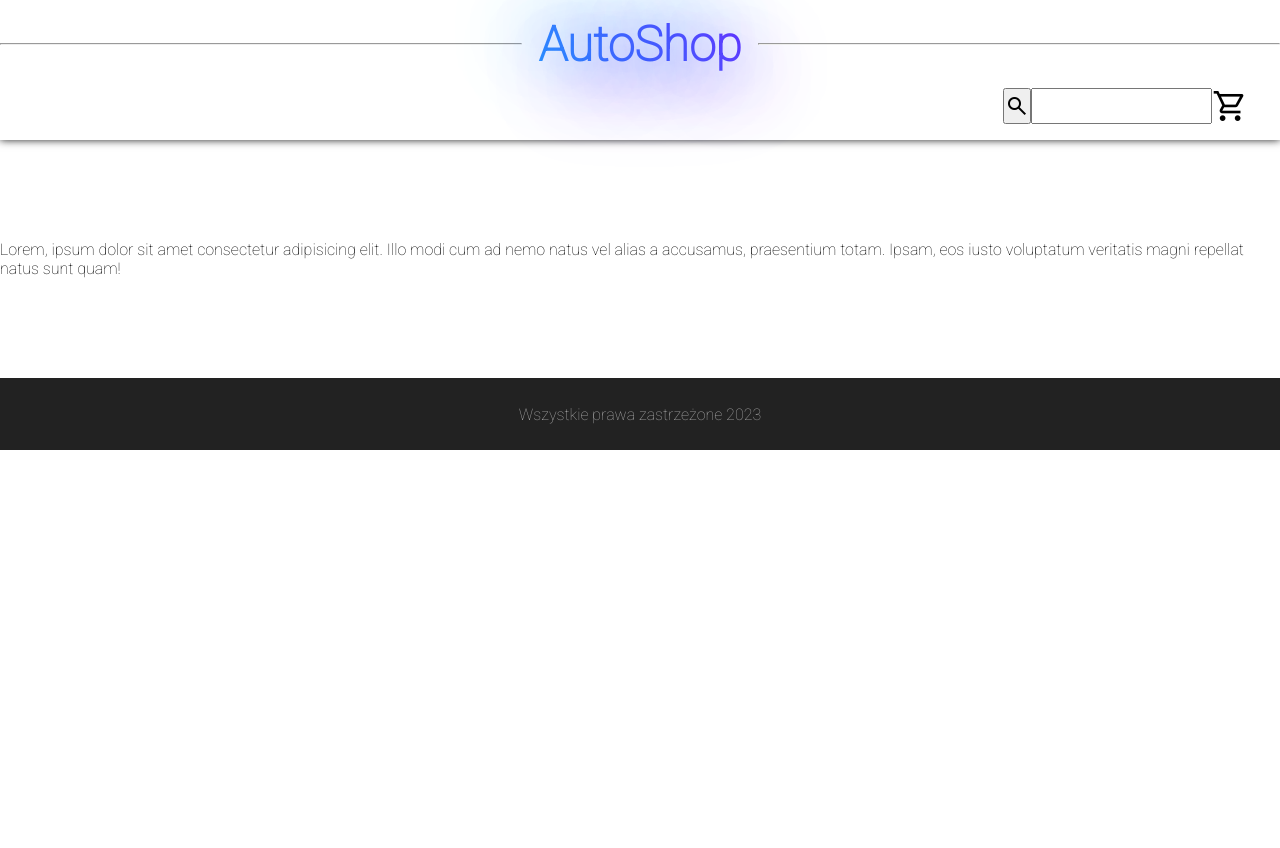
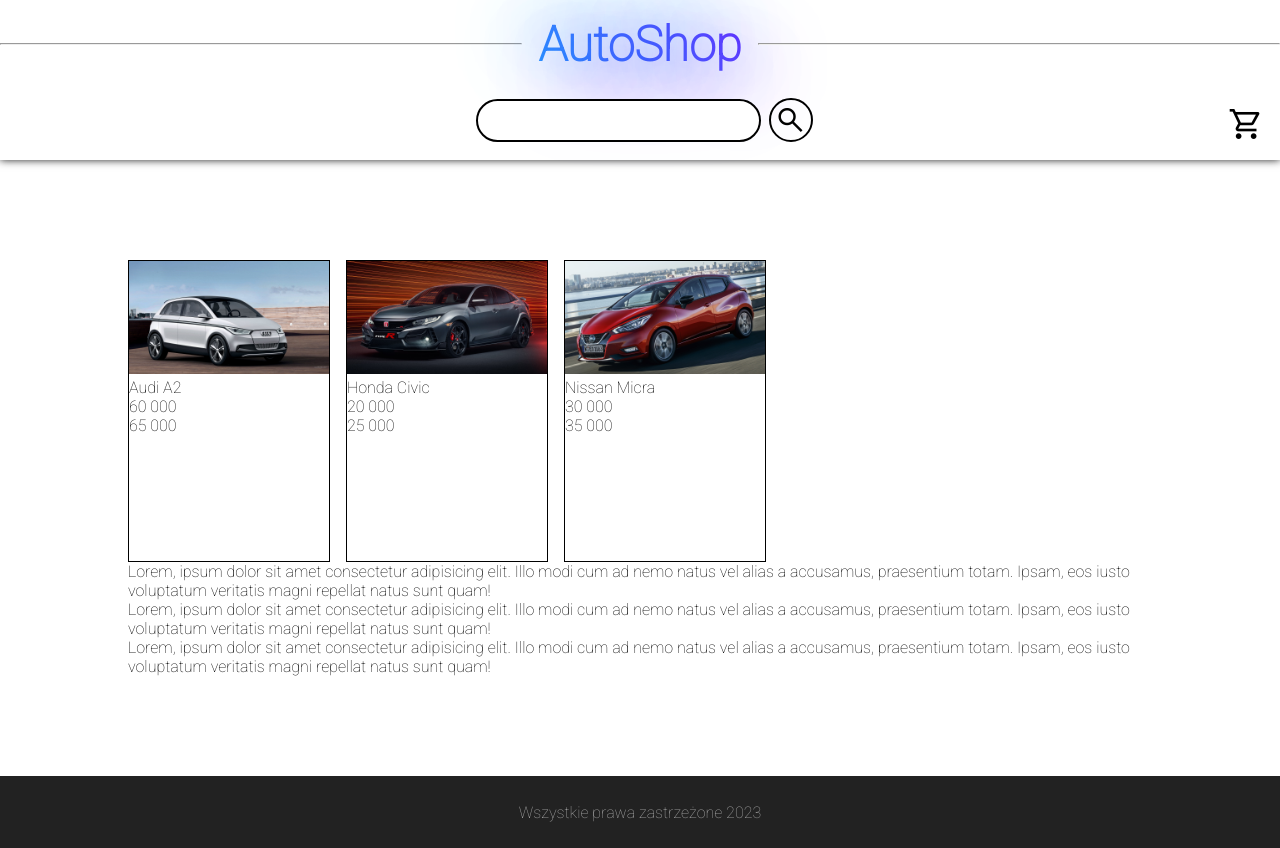
Before and after one commit to Thestroyer/AutoShop, a PHP site: page / in a window 1280 px wide. Before the commit the page ends 450 px from the top, so only its background shows below. Run offline with PHP 8.4, Linux system fonts and the light colour scheme.

Commit message:
Aktualizacja AS2

```diff
--- a/AS2/index.php
+++ b/AS2/index.php
@@ -27,8 +27,41 @@
 <body>
     <?php headerBanner(); ?>
 
+
+
     <main>
-        <p>Lorem, ipsum dolor sit amet consectetur adipisicing elit. Illo modi cum ad nemo natus vel alias a accusamus, praesentium totam. Ipsam, eos iusto voluptatum veritatis magni repellat natus sunt quam!</p>
+        <section class="promocje">
+            <div class="card">
+                <div class="card-image"><img src="images/a2.jpg" alt="" srcset=""></div>
+                <div class="card-title">Audi A2</div>
+                <div class="card-price">60 000</div>
+                <div class="card-price-old">65 000</div>
+            </div>
+            <div class="card">
+                <div class="card-image"><img src="images/civic.jpg" alt="" srcset=""></div>
+                <div class="card-title">Honda Civic</div>
+                <div class="card-price">20 000</div>
+                <div class="card-price-old">25 000</div>
+            </div>
+            <div class="card">
+                <div class="card-image"><img src="images/micra.jpg" alt="" srcset=""></div>
+                <div class="card-title">Nissan Micra</div>
+                <div class="card-price">30 000</div>
+                <div class="card-price-old">35 000</div>
+            </div>
+        </section>
+        <section class="ogloszenia"></section>
+        <section>
+            <p>Lorem, ipsum dolor sit amet consectetur adipisicing elit. Illo modi cum ad nemo natus vel alias a accusamus, praesentium totam. Ipsam, eos iusto voluptatum veritatis magni repellat natus sunt quam!</p>
+        </section>
+
+        <section>
+            <p>Lorem, ipsum dolor sit amet consectetur adipisicing elit. Illo modi cum ad nemo natus vel alias a accusamus, praesentium totam. Ipsam, eos iusto voluptatum veritatis magni repellat natus sunt quam!</p>
+        </section>
+
+        <section>
+            <p>Lorem, ipsum dolor sit amet consectetur adipisicing elit. Illo modi cum ad nemo natus vel alias a accusamus, praesentium totam. Ipsam, eos iusto voluptatum veritatis magni repellat natus sunt quam!</p>
+        </section>
     </main>
 
     <?php footer(); ?>
--- a/AS2/main.css
+++ b/AS2/main.css
@@ -3,13 +3,42 @@
     margin: 0;
 }
 
+/*** BODY ***/
 body {
     font-family: 'Roboto';
+}
+
+/*** INPUT, BUTTON ***/
+input, button{
+    user-select: none;
 }
 
 /*** MAIN ***/
 main{
     margin: 100px 0 100px 0;
+    display: flex;
+    flex-direction: column;
+    align-items: center;
+}
+
+/*** SECTION ***/
+section{
+    width: 80%;
+}
+
+/*** SECTION - PROMOCJE ***/
+.promocje{
+    display: flex;
+    gap: 16px;
+}
+.card{
+    width: 200px;
+    height: 300px;
+    border: 1px solid black;
+}
+.card-image img{
+    width: 100%;
+    flex-shrink: 8;
 }
 
 /*** HEADER ***/
@@ -46,16 +75,57 @@
 }
 
 .headerMenu {
-    height: 36px;
+    height: 64px;
     display: flex;
-    flex-direction: row-reverse;
-    padding: 0 32px 16px 32px;
+    justify-content: center;
+    padding: 0 0 8px 0;
 }
 
-.cart {
+.cart{
+    position: absolute;
+    right: 16px;
+    display: flex;
+    height: 72px;
+    align-items: center;
+}
+
+.cartButton {
     background: transparent;
     border: none;
     font-size: 36px !important;
+    height: 36px;
+}
+
+.cartButton:hover{
+    cursor: pointer;
+}
+
+.search{
+    display: flex;
+    align-items: center;
+}
+
+.searchInput{
+    outline: none;
+    border: 2px solid #000;
+    border-radius: 24px;
+    padding: 8px;
+    font-size: 20px;
+    margin: 0 8px;
+}
+.searchButton{
+    background-color: transparent;
+    outline: none;
+    border: 2px solid #000;
+    padding: 4px;
+    border-radius: 32px;
+    font-size: 32px !important;
+    transition: background-color 200ms;
+}
+.searchButton:hover{
+    color: #fff;
+    background-color: #000;
+    cursor: pointer;
 }
 
 /*** FOOTER ***/
--- a/AS2/parts/headerBanner.php
+++ b/AS2/parts/headerBanner.php
@@ -10,10 +10,14 @@
         </div>
 
         <div class='headerMenu'>
-            <button class='cart material-symbols-outlined'>shopping_cart</button>
+            <div class='search'>
+                <input class='searchInput'>
+                <button class='searchButton material-symbols-outlined'>search</button>
+            </div>
 
-            <input class='wyszukiwarka-pole'>
-            <button class='wyszukiwarka-button material-symbols-outlined'>search</button>
+            <div class='cart'>
+                <button class='cartButton material-symbols-outlined'>shopping_cart</button>
+            </div>
         </div>
     </header>
     ";
```
